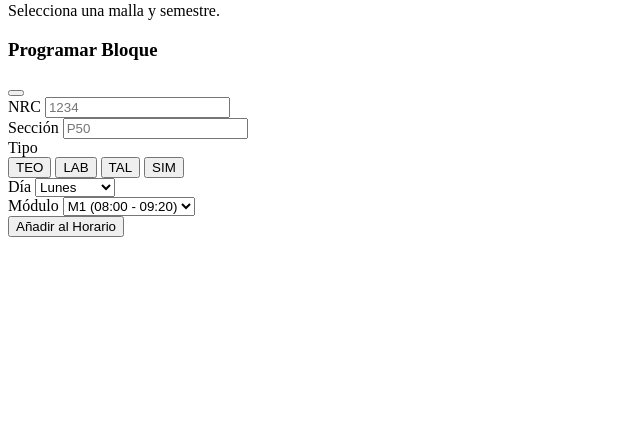
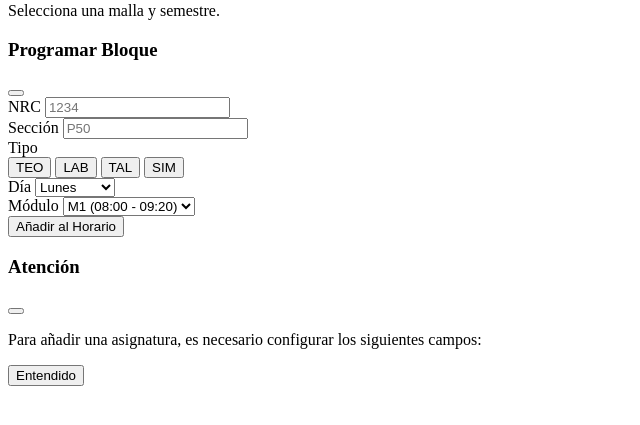
Before and after one commit to LBrownI/YonApp, a Flask app: template templates/components/views/career_schedule.html in a window 1280 px wide. Shown: the part 307-732 px from the top of the page, without its empty margins (0-640 px from the left). Run offline with Flask 3, Linux system fonts and the light colour scheme; the template is opened without the code that fills it, so the values that code supplies are empty.

Commit message:
feat: Add validation modal for missing selections in block addition

```diff
--- a/templates/components/views/career_schedule.html
+++ b/templates/components/views/career_schedule.html
@@ -11,7 +11,7 @@
                 <i data-lucide="list" class="w-5 h-5"></i>
             </button>
 
-            <button onclick="openAddBlockModal()" class="bg-purple-600 hover:bg-purple-700 text-white px-4 py-2 rounded-lg text-sm font-medium transition shadow-sm flex items-center gap-2">
+            <button id="btn-add-block-trigger" onclick="openAddBlockModal()" class="bg-purple-600 hover:bg-purple-700 text-white px-4 py-2 rounded-lg text-sm font-medium transition shadow-sm flex items-center gap-2">
                 <i data-lucide="plus-square" class="w-4 h-4"></i> Añadir Asignatura
             </button>
         </div>
@@ -132,4 +132,32 @@
             </div>
         </div>
     </div>
+
+    <div id="modal-warning-missing-selection" class="hidden fixed inset-0 z-50 flex items-center justify-center bg-black/50 backdrop-blur-sm">
+        <div class="bg-white rounded-xl shadow-2xl w-[400px] p-6 animate-in fade-in zoom-in duration-200 border-l-4 border-yellow-500">
+            <div class="flex justify-between items-start mb-4">
+                <div class="flex items-center gap-3">
+                    <div class="bg-yellow-100 p-2 rounded-full">
+                        <i data-lucide="alert-triangle" class="w-6 h-6 text-yellow-600"></i>
+                    </div>
+                    <h3 class="font-bold text-lg text-slate-800">Atención</h3>
+                </div>
+                <button onclick="document.getElementById('modal-warning-missing-selection').classList.add('hidden')" class="text-slate-400 hover:text-slate-600">
+                    <i data-lucide="x" class="w-5 h-5"></i>
+                </button>
+            </div>
+
+            <p class="text-slate-600 text-sm mb-4">
+                Para añadir una asignatura, es necesario configurar los siguientes campos:
+            </p>
+
+            <ul id="missing-selection-list" class="space-y-2 mb-6 text-sm font-medium text-red-600 list-disc list-inside bg-red-50 p-3 rounded-lg border border-red-100">
+                <!-- List items will be injected here -->
+            </ul>
+
+            <button onclick="document.getElementById('modal-warning-missing-selection').classList.add('hidden')" class="w-full bg-slate-800 hover:bg-slate-900 text-white font-bold py-2.5 rounded-lg transition">
+                Entendido
+            </button>
+        </div>
+    </div>
 </section>
```
Also changed, not shown: static/js/careers.js (+34 -2 lines).
